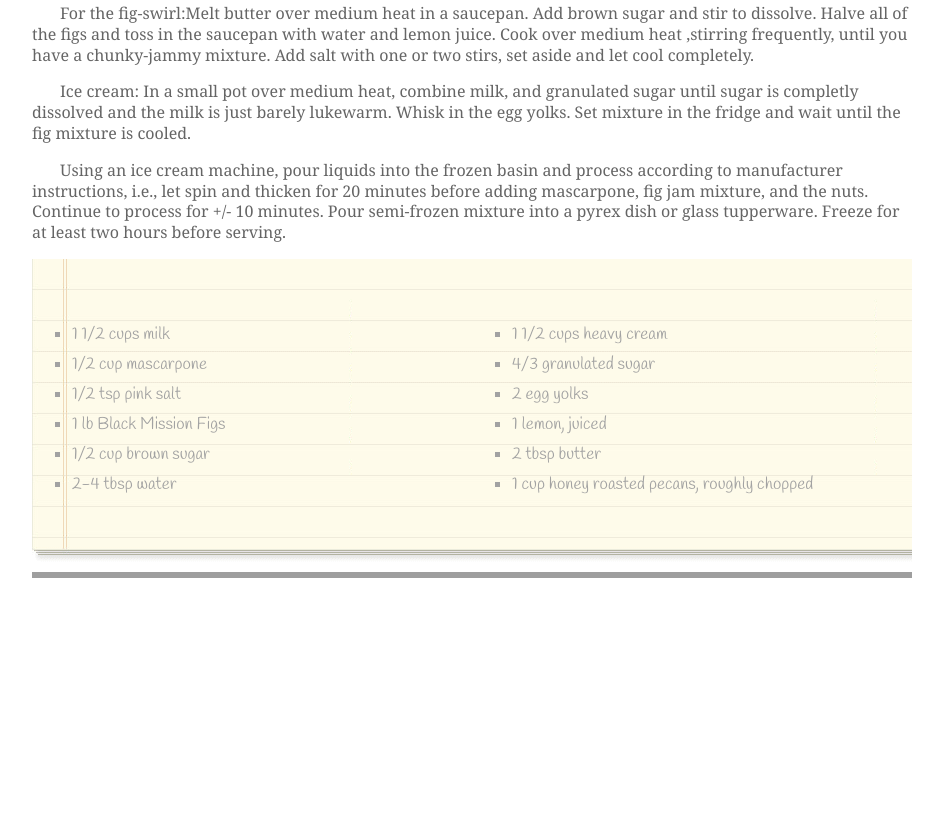
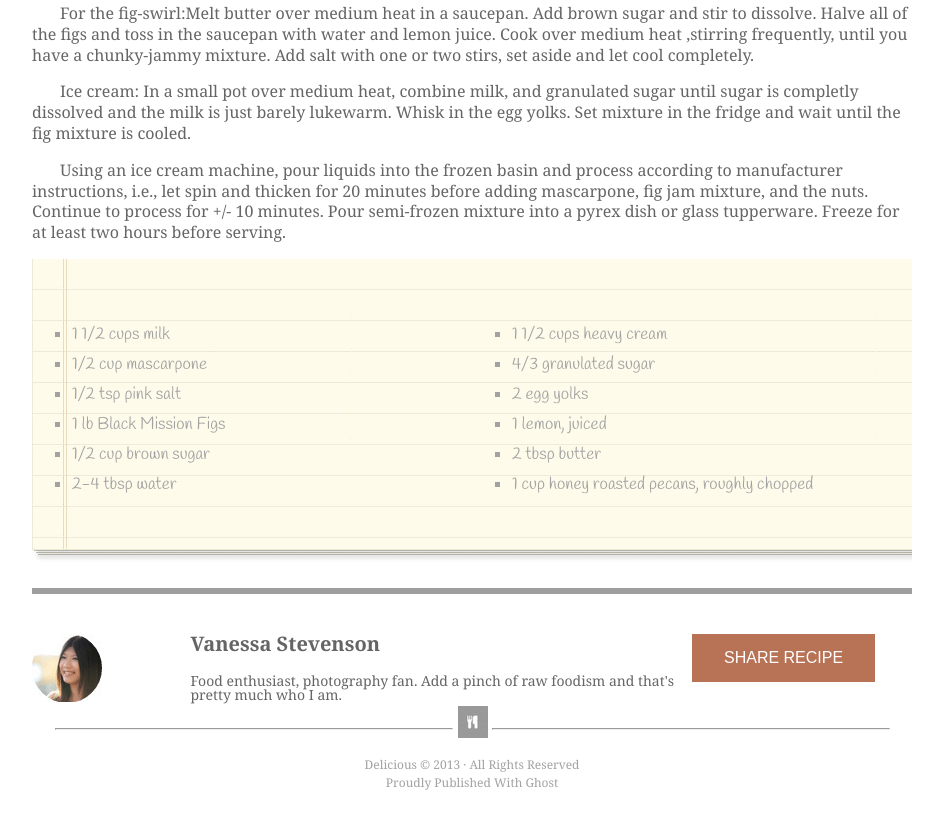
Before and after one commit to kavdi/Chocolate-Pizza, a plain HTML site: page index.html in a window 1280 px wide. Shown: the part 899-1714 px from the top of the page, without its empty margins (168-1111 px from the left). Before the commit the page ends 1485 px from the top, so only its background shows below. Drawn offline with Linux system fonts and the light colour scheme; grey boxes are pictures that could not be loaded; a web font is replaced by a local one.

Commit message:
all done

```diff
--- a/index.html
+++ b/index.html
@@ -34,7 +34,7 @@
      </p>
     </div>
     <div class="clearfix"></div>
-  <hr>
+  <hr class="blockline">
     <div class="recipeTitle">
       <p id="title">Chocolate Pizza</p>
       <p class="date">POSTED ON 15 DEC 2013 / DESSERTS</p>
@@ -81,21 +81,32 @@
         </ul>
       </div>
     </div>
+  <div class="clearfix"></div>
+  </br>
 
-  <div class="clearfix"></div>
-
-    <div class="line">
-<hr>
+      <div class="line">
+  <hr class="blockline">
+  </br>
+  </br>
+    </div>
+    <div class="footerPic">
+      <img src="img/van-pic.png" alt="picture of Vanesa">
+    </div>
+    <div class="footerText">
+      <h2>Vanessa Stevenson</h2>
+      <p>Food enthusiast, photography fan. Add a pinch of raw foodism and that's pretty much who I am.</p>
     </div>
     <div class="share">
-
+      <input class="button" type="button" name="button" value="SHARE RECIPE">
     </div>
-    <div class="footerPic">
-
+    <div class="clearfix"></div>
+    <div class="bottomline">
+    <hr class="linebreak">
+    <img src="img/small-logo.png" alt="logo">
+    <hr class="linebreak">
     </div>
-    <div class="footerText">
-
+    <div class="footer">
+      <p>Delicious &copy; 2013 &middot; All Rights Reserved <br>Proudly Published With Ghost</p>
     </div>
-
   </body>
 </html>
--- a/style.css
+++ b/style.css
@@ -19,7 +19,7 @@ body {
   font-family: 'Electrolize', sans-serif;
   color: #a2a2a2;
 }
-hr {
+.blockline {
   height: 6px;
   background: url(http://ibrahimjabbari.com/english/images/hr-11.png)
   repeat-x 0 0;
@@ -96,3 +96,53 @@ ul {
 background-image: url("img/list-bg.png");
 height: 305px;
 }
+.footerPic {
+  width: 15%;
+  float: left;
+  padding-right: 3%;
+}
+.footerText {
+  width: 57%;
+  float: left;
+}
+.share {
+  width: 25%;
+  float: left;
+}
+.footerText h2 {
+  font-family: georgia;
+  font-weight: bold;
+  font-size: 20px;
+  color: #656565;
+  padding-bottom: 4%;
+}
+.footerText p {
+  font-family: georgia;
+  font-size: 14px;
+  color: #656565;
+}
+.button {
+   background-color: #b87255 ;
+   border: none;
+   color: white;
+   padding: 15px 32px;
+   text-align: center;
+   text-decoration: none;
+   display: inline-block;
+   font-size: 16px;
+}
+.linebreak {
+  width: 45%;
+  display: inline-block;
+}
+.bottomline {
+  text-align: center;
+}
+.footer {
+  text-align: center;
+  font-family: georgia;
+  color: #a2a2a2;
+  padding: 15px;
+  font-size: 12px;
+  line-height: 150%;
+}
```
